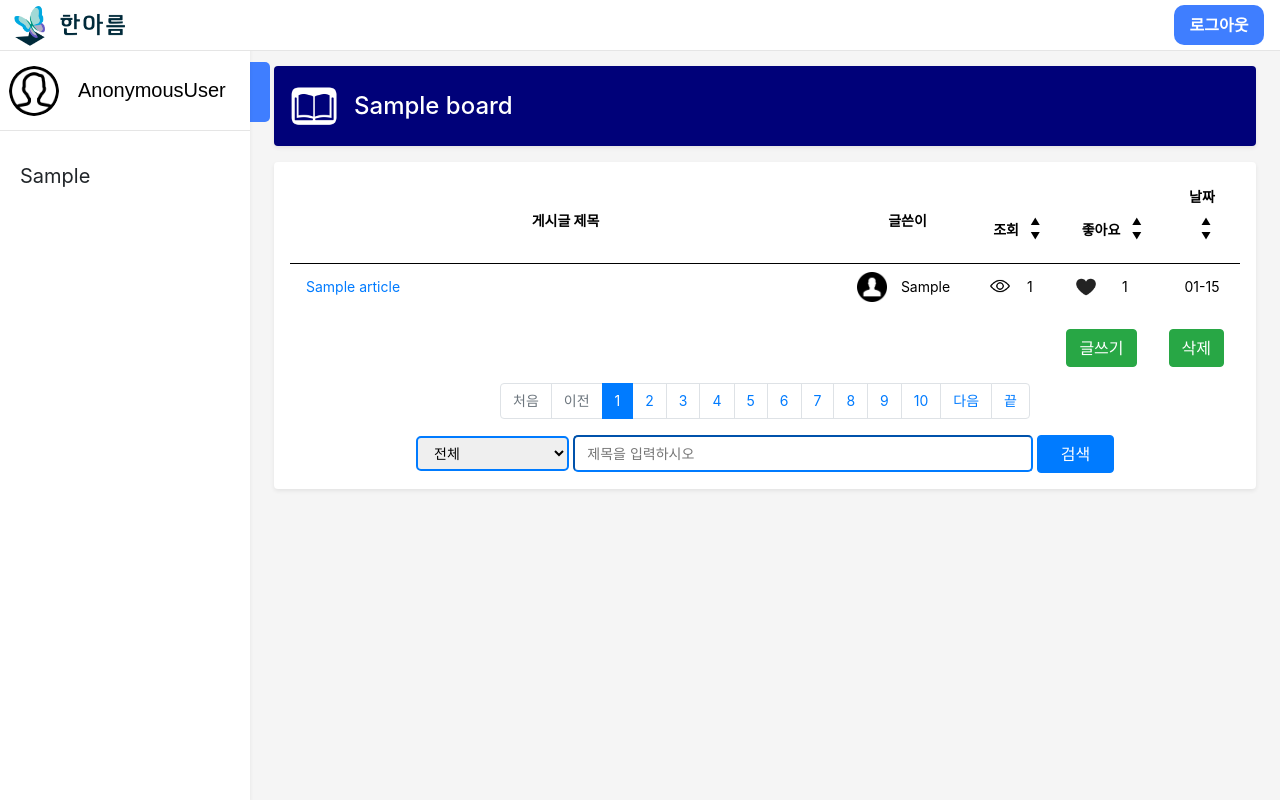
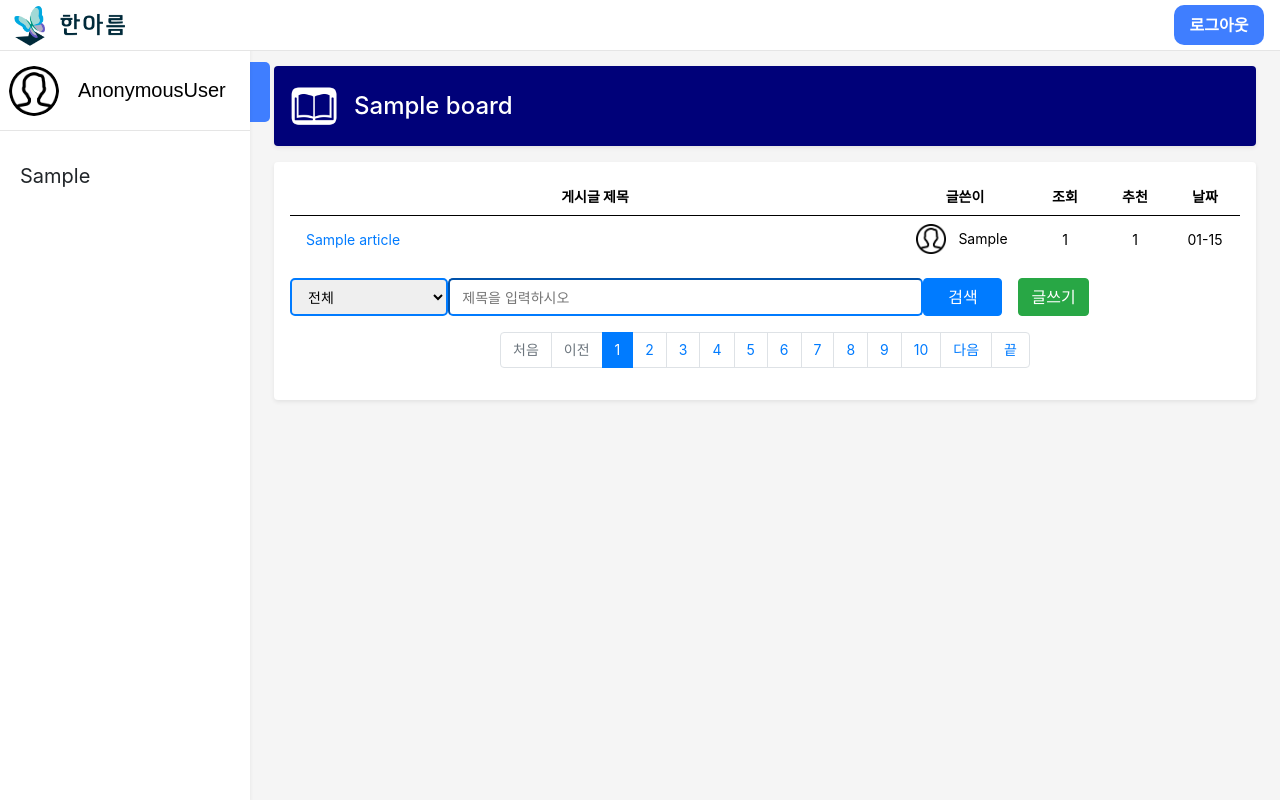
Before and after one commit to DeveloperRyou/re_hanalum, a Django app: template hanalum/board/templates/board.html in a window 1280 px wide. Run offline with Django 3.2, Linux system fonts and the light colour scheme; the template is opened without the code that fills it: most values are stand-ins (such as "Sample title", 1, 10 or a date in 2020); parts of the project's set-up code (start-up, migrations or seed data) failed here and were passed over; some libraries are stand-ins or nearby versions.

Commit message:
보드 개발 중

```diff
--- a/hanalum/board/templates/board.html
+++ b/hanalum/board/templates/board.html
@@ -19,42 +19,25 @@
   <table class="post_table">
     <thead>
       <tr>
-        <th style="vertical-align:middle; width:58%;">게시글 제목</th>
-        <th style="vertical-align:middle; width:14%">글쓴이</th>
-        <th style="width:9%;">조회
-          <div class="order_arrow">
-            <a href="#" style="grid-row:1/2">▲</a>
-            <a href="#" style="grid-row:2/3">▼</a>
-          </div>
-        </th>
-        <th style="width:11%;">좋아요
-          <div class="order_arrow">
-            <a href="#" style="grid-row:1/2">▲</a>
-            <a href="#" style="grid-row:2/3">▼</a>
-          </div>
-        </th>
-        <th style="width:8%;">날짜
-          <div class="order_arrow">
-            <a href="#" style="grid-row:1/2">▲</a>
-            <a href="#" style="grid-row:2/3">▼</a>
-          </div>
-        </th>
-            </tr>
+        <th class="thtitle py-2">게시글 제목</th>
+        <th class="thprof py-2">글쓴이</th>
+        <th class="thview py-2">조회</th>
+        <th class="thlike py-2">추천</th>
+        <th class="thdate py-2">날짜</th>
+      </tr>
     </thead>
     <tbody>
       {% for article in articles %}
       <tr>
         <td class="tdtitle"><a href="{% url 'article' article_id=article.pk %}">{{article}}</a></td>
         <td class="tdprof">
-          <img class="prof-img" src="{% static 'images/person.png' %}" alt="" width="30" height="30">
+          <img class="prof_img" src="{% static 'images/no-profile.png' %}" alt="" width="30" height="30">
           {{article.pub_user}}
         </td>
         <td class="tdview">
-          <img class="board-img" src="{% static 'images/eye.png' %}" alt="" width="20" height="20">
           {{article.num_view}}
         </td>
         <td class="tdlike">
-          <img class="board-img" src="{% static 'images/like.png' %}" alt="" width="20" height="20">
           {{article.num_good}}
         </td>
         <td class="tddate">{{article.pub_date|date:'m-d'}}</td>
@@ -62,10 +45,17 @@
       {% endfor %}
     </tbody>
   </table>
-
-  <div class="d-flex justify-content-end pt-2">
-    <button class="btn btn-success mx-3" id="post" onclick="location.href='{% url 'write' board_id=board_id %}' ">글쓰기</button>
-    <button class="btn btn-success mx-3" id="delete">삭제</button>
+  <div class="d-flex mt-3">
+      <select class="post_search border-primary col col-md-2">
+        <option>전체</option>
+        <option>제목</option>
+        <option>내용</option>
+        <option>글쓴이</option>
+        <option>제목+내용</option>
+      </select>
+      <input class="post_search border-primary col col-md-6" placeholder="제목을 입력하시오">
+      <button class="btn btn-primary col-md-1">검색</button>
+      <button class="btn btn-success mx-3" id="post" onclick="location.href='{% url 'write' board_id=board_id %}' ">글쓰기</button>
   </div>
   <nav class="text-center mt-3 container">
     <ul class="pagination justify-content-center">
@@ -84,17 +74,6 @@
       <li class="page-item"><a class="page-link" href="#">다음</a></li>
       <li class="page-item"><a class="page-link" href="#">끝</a></li>
     </ul>
-    <div class="row-justify-content-md-center mt-3">
-      <select class="post_search border-primary col col-md-2">
-        <option>전체</option>
-        <option>제목</option>
-        <option>내용</option>
-        <option>글쓴이</option>
-        <option>제목+내용</option>
-      </select>
-      <input class="post_search border-primary col col-md-6" placeholder="제목을 입력하시오">
-      <button class="btn btn-primary col-md-1">검색</button>
-    </div>
   </nav>
 </div>
 {% endblock %}
--- a/hanalum/static/css/board.css
+++ b/hanalum/static/css/board.css
@@ -3,60 +3,7 @@
     max-height: 65;
 }
 
-.box {
-    padding-left: 1rem;
-}
-
-.board_title {
-    width: 60%;
-    float:left;
-    padding-bottom:1rem;
-    padding-top:1rem
-}
-
-.board_prof {
-    width: 13%;
-    float: left;
-    padding-bottom:1rem;
-    padding-top:1rem;
-}
-.board_view {
-    width: 9%;
-    float: left;
-    padding-bottom:1rem;
-    padding-top:1rem;
-}
-.board_like {
-    width: 9%;
-    float: left;
-    padding-bottom:1rem;
-    padding-top:1rem;
-}
-.board_date {
-    width: 9%;
-    float: left;
-    padding-bottom:1rem;
-    padding-top:1rem;
-}
-
-.alc {
-    text-align: left;
-    height:100%;
-    padding-bottom:10px;
-    padding-top:10px;
-}
-
-.prof-img {
-    float:left;
-    margin-right:6px
-}
-.board-img {
-    float:left;
-    margin-top:5;
-    margin-bottom:5;
-    margin-right: 6px
-}
-
+/* 테이블 */
 .post_table {
     text-align:center;
     vertical-align:middle;
@@ -65,24 +12,46 @@
     color: #000;
     background-color: #FFF;
 }
-    .post_table th, .post_table td {
+
+.post_table th, .post_table td {
     padding: 0.5rem 1rem;
     vertical-align: middle;
 }
-.post_table thead th {
-    vertical-align: bottom;
+
+.post_table thead{
     border-bottom: 0.2px solid #000;
 }
+
+/* 게시글 목록 너비 정의 */
+.thtitle {
+    width: auto;
+}
+.thprof {
+    width: 130px;
+}
+.thview {
+    width: 70px;
+}
+.thlike {
+    width: 70px;
+
+}
+.thdate {
+    width: 70px;
+}
+.prof_img {
+    float:left;
+    margin-right:6px
+}
+
+/* 게시글 정의 */
 .tdtitle {
     text-align:left;
 }
 .tdprof {
     line-height:30px;
 }
-.tdlike {
-    line-height:20px;
-    padding:auto;
-}
+/*
 .order_arrow {
     font-size: 0.6rem;
     display: inline-grid;
@@ -95,7 +64,10 @@
 .pagingbox > a {
     font-size: 1rem;
     margin-left: 0.3rem;
-}
+}*/
+
+/* 검색 */
+
 .post_search {
     border-width: 2px;
     display: inline-block;
@@ -105,6 +77,7 @@
     line-height: 1.5;
     border-radius: 5px;
 }
+
 .post_search:focus {
     outline:none;
 }
```
